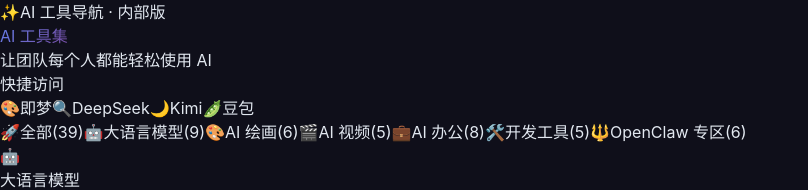
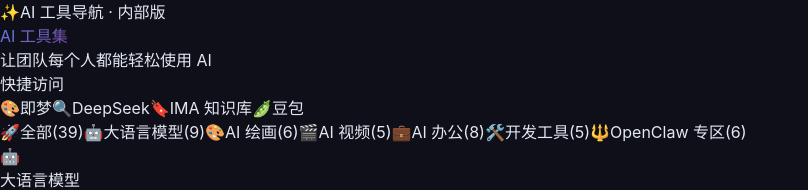
Before and after one commit to charmingzi/ai-tools-hub, a React (Vite) app: page / in a window 1280 px wide. Shown: the top 190 px of the page, without its empty margins (0-808 px from the left). Built offline with nearby package versions, Linux system fonts and the light colour scheme.

Commit message:
feat: 快捷访问 Kimi → IMA 知识库

```diff
--- a/src/App.jsx
+++ b/src/App.jsx
@@ -369,7 +369,7 @@
 const quickTools = [
   tools.find(t => t.name === "即梦" && t.category === "AI 绘画"),
   tools.find(t => t.name === "DeepSeek"),
-  tools.find(t => t.name === "Kimi"),
+  tools.find(t => t.name === "IMA 知识库"),
   tools.find(t => t.name === "豆包"),
 ];
 
```
Also changed, not shown: 1 other file (tests, documents, lock files or other folders).
